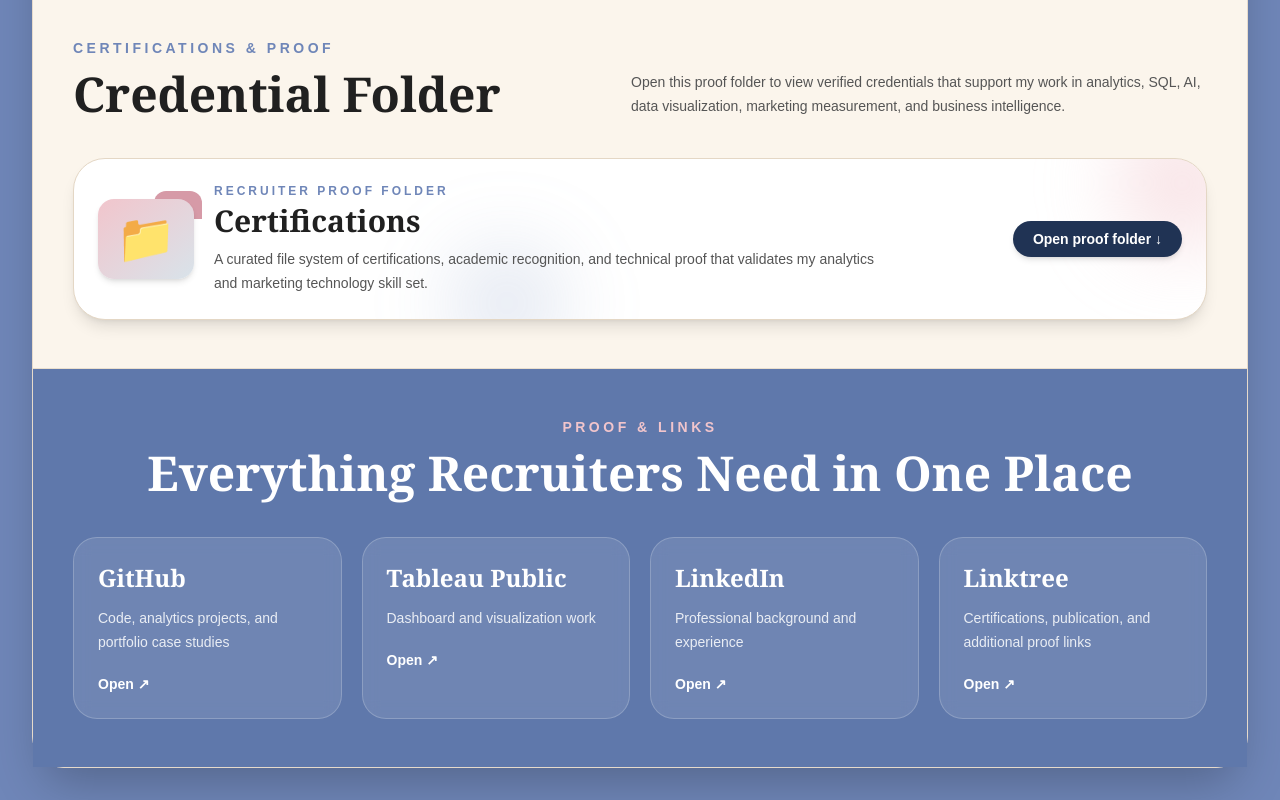
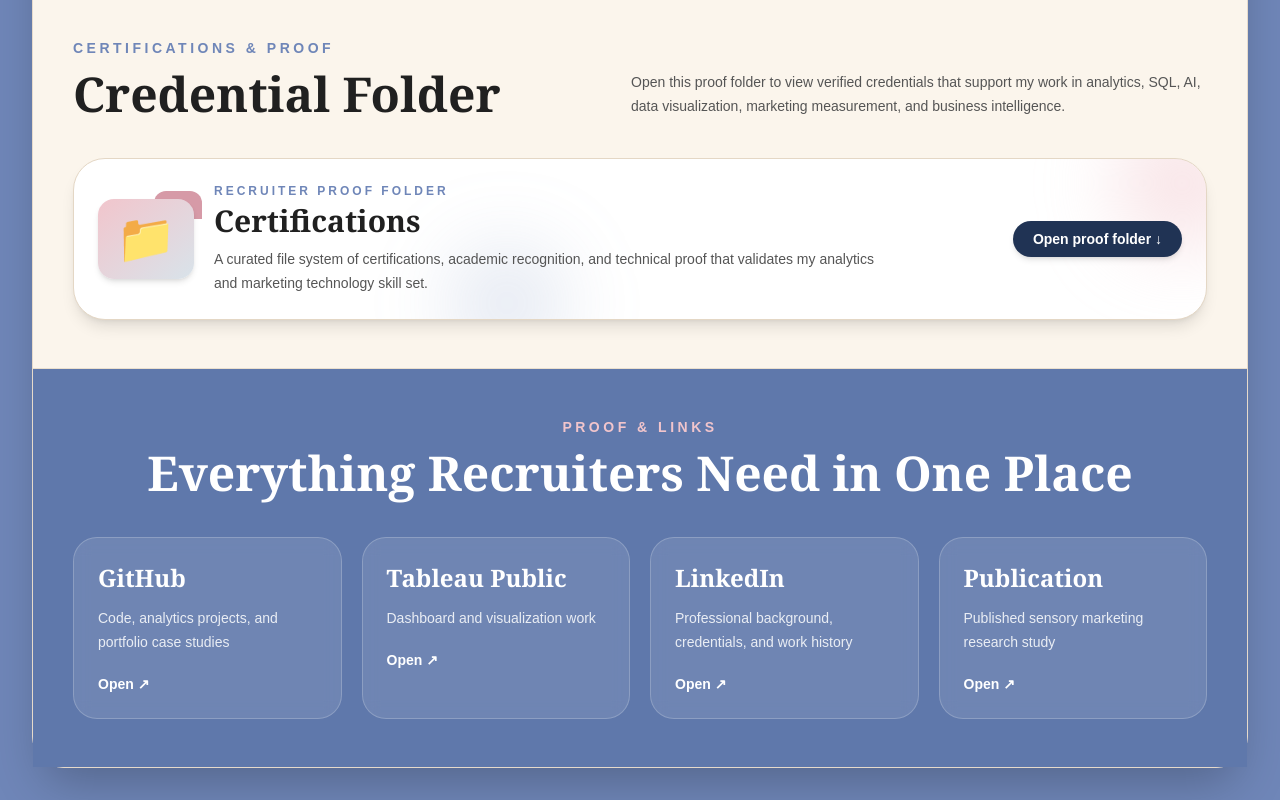
Before and after one commit to AnoohyaAlluri/anoohya-portfolio, a Next.js app: page / in a window 1280 px wide. Shown: the part 2584-3384 px from the top of the page. Built offline with nearby package versions, Linux system fonts and the light colour scheme.

Commit message:
Update page.tsx

```diff
--- a/app/page.tsx
+++ b/app/page.tsx
@@ -87,7 +87,34 @@
     detail:
       "Validated knowledge of Google Analytics measurement, reporting, traffic analysis, and marketing performance tracking.",
     skills: ["Google Analytics", "Marketing Analytics", "Reporting"],
-    href: "https://linktr.ee/anoohyaalluri",
+    href: "https://skillshop.credential.net/ecc3d6f7-2eb1-4a46-bc3b-3f0e13a6a4bc#acc.OSmnNWrc",
+  },
+  {
+    title: "Gen AI",
+    issuer: "Google",
+    date: "Issued Jun 2024",
+    detail:
+      "Google credential focused on generative AI applications for marketing, productivity, and workflow innovation.",
+    skills: ["Generative AI", "AI for Marketing", "Workflow Innovation"],
+    href: "https://www.skills.google/public_profiles/032a9598-f8ad-4590-b13b-70df6d36d859/badges/9607505?utm_medium=social&utm_source=linkedin&utm_campaign=ql-social-share",
+  },
+  {
+    title: "R Programming",
+    issuer: "Udemy",
+    date: "Issued Jul 2023",
+    detail:
+      "Training in R programming and analytical workflows for data analysis, statistical thinking, and business problem-solving.",
+    skills: ["R Programming", "Analytical Skills", "Data Analysis"],
+    href: "https://www.udemy.com/certificate/UC-ffd34fc5-ccfd-4cdf-a457-536fd89f85bb/",
+  },
+  {
+    title: "R Systems Certificate",
+    issuer: "R Systems",
+    date: "Professional Recognition",
+    detail:
+      "Certificate of appreciation for customer research and development of a go-to-market strategy.",
+    skills: ["Customer Research", "Go-to-Market Strategy", "Market Analysis"],
+    href: "/certifications/R-systems-certificate.pdf",
   },
   {
     title: "Scholar with Recognition",
@@ -105,15 +132,6 @@
     detail:
       "Certificate of appreciation for mentoring incoming MSBA students through academic guidance, leadership, and peer support.",
     skills: ["Mentoring", "Leadership", "Business Analytics"],
-    href: "https://linktr.ee/anoohyaalluri",
-  },
-  {
-    title: "Gen AI",
-    issuer: "Google",
-    date: "Issued Jun 2024",
-    detail:
-      "Credential focused on generative AI applications, including AI-assisted marketing, productivity, and content workflows.",
-    skills: ["Generative AI", "AI for Marketing", "Workflow Innovation"],
     href: "https://linktr.ee/anoohyaalluri",
   },
   {
@@ -135,13 +153,13 @@
     href: "https://linktr.ee/anoohyaalluri",
   },
   {
-    title: "R Programming",
-    issuer: "Udemy",
-    date: "Issued Jul 2023",
+    title: "Sensory Marketing Study",
+    issuer: "Publication",
+    date: "Published 2023",
     detail:
-      "Training in R programming and analytical workflows for data analysis, statistical thinking, and business problem-solving.",
-    skills: ["R Programming", "Analytical Skills", "Data Analysis"],
-    href: "https://linktr.ee/anoohyaalluri",
+      "Published research using survey data and statistical analysis to study sensory drivers of Gen Z purchase intent and brand loyalty.",
+    skills: ["Research", "Marketing Analytics", "Survey Analysis"],
+    href: "http://junikhyatjournal.in/no_1_Online_23/60_online_nov.pdf",
   },
 ];
 
@@ -158,13 +176,13 @@
   },
   {
     title: "LinkedIn",
-    text: "Professional background and experience",
+    text: "Professional background, credentials, and work history",
     href: "https://www.linkedin.com/in/anoohyaalluri/",
   },
   {
-    title: "Linktree",
-    text: "Certifications, publication, and additional proof links",
-    href: "https://linktr.ee/anoohyaalluri",
+    title: "Publication",
+    text: "Published sensory marketing research study",
+    href: "http://junikhyatjournal.in/no_1_Online_23/60_online_nov.pdf",
   },
 ];
 
@@ -212,7 +230,9 @@
             </div>
 
             <a
-              href="mailto:anoohyaalluri@gmail.com"
+              href="https://www.linkedin.com/in/anoohyaalluri/"
+              target="_blank"
+              rel="noopener noreferrer"
               className="rounded-full bg-[#203354] px-5 py-2 text-sm font-semibold text-white shadow-md transition hover:-translate-y-0.5 hover:bg-[#16243c]"
             >
               Let&apos;s Connect ↗
```
